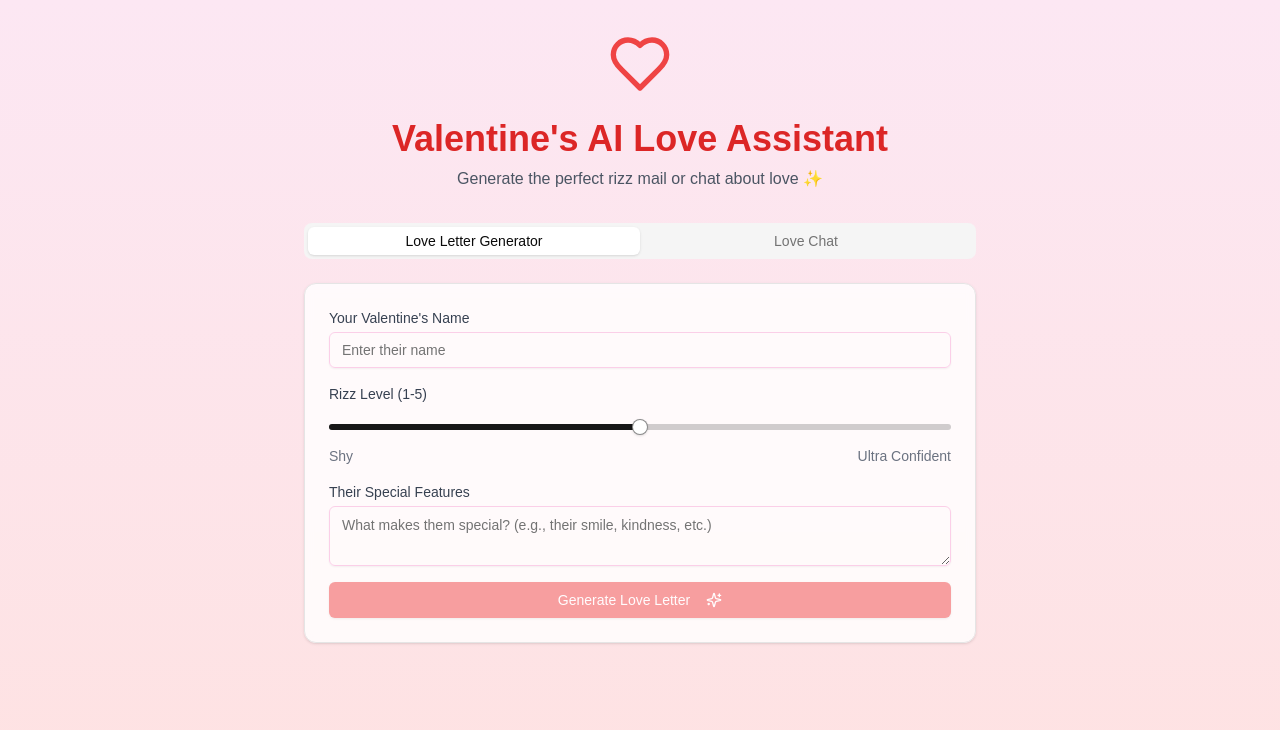
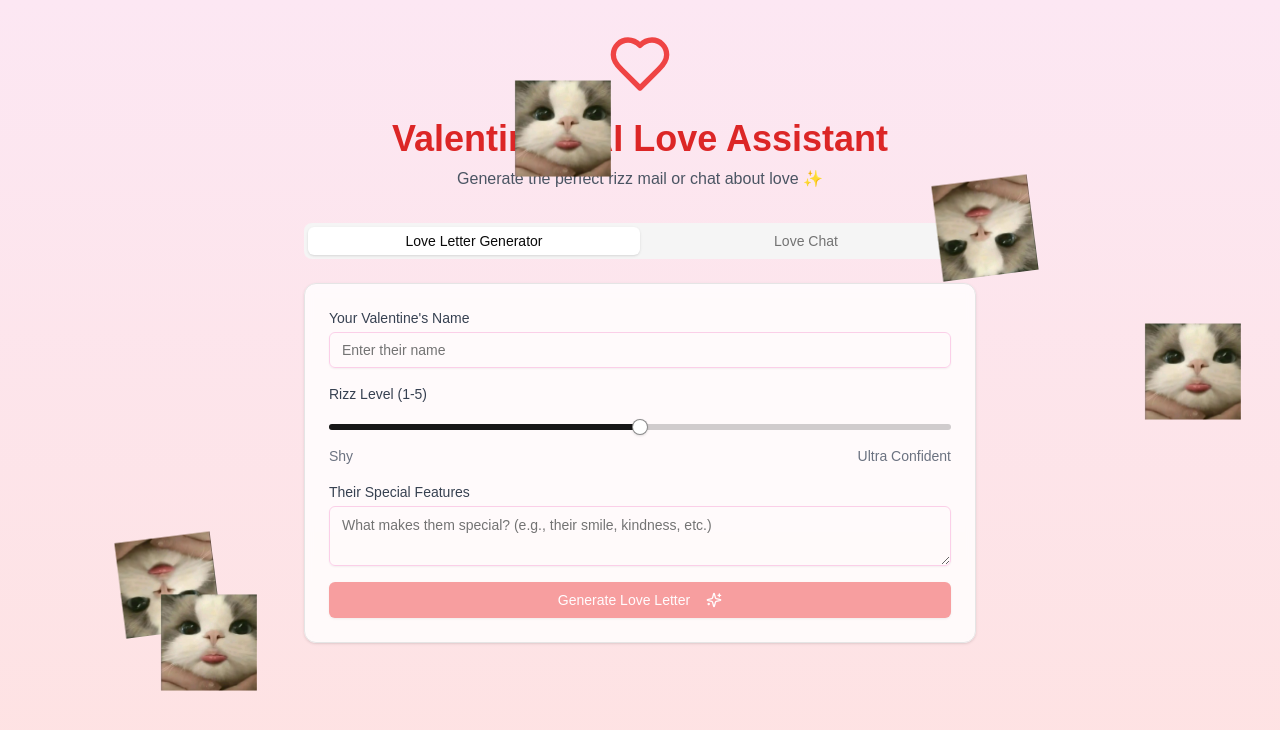
Before and after one commit to krishnanunnismenon/mysogynyvalentine, a Next.js app: page /rizz-mail in a window 1280 px wide. Shown: the top 730 px of the page. Built offline with nearby package versions, Linux system fonts and the light colour scheme.

Commit message:
added images

```diff
--- a/app/page.tsx
+++ b/app/page.tsx
@@ -10,6 +10,14 @@ export default function Home() {
         Created for
         <span className="text-orange-500"> Ettayi&apos;s</span> All over the world
       </h1>
+
+      <div className="flex justify-center mb-6">
+        <img
+          src="pookie2.jpg"
+          alt="pookie"
+          className="w-32 md:w-48 rounded-full shadow-lg animate-bounce"
+        />
+      </div>
 
       <div className="grid grid-cols-1  gap-4 max-w-2xl w-full">
         <FeatureButton href="/rizz-me" text="Rizz Me" />
--- a/app/rizz-mail/page.tsx
+++ b/app/rizz-mail/page.tsx
@@ -116,6 +116,25 @@ export default function Home() {
 
   return (
     <div className="min-h-screen bg-gradient-to-b from-pink-100 to-red-100 dark:from-pink-950 dark:to-red-950">
+        <div className="relative">
+    {Array.from({ length: 5 }).map((_, index) => (
+      <motion.img
+        key={index}
+        src="/pookie3.jpg"
+        alt="Pookie"
+        className={`absolute w-16 h-16 md:w-24 md:h-24
+          ${index % 2 === 0 ? "animate-bounce" : "animate-spin"}`
+        }
+        style={{
+          top: `${Math.random() * 80}vh`,
+          left: `${Math.random() * 90}vw`,
+        }}
+        initial={{ opacity: 0, scale: 0.5 }}
+        animate={{ opacity: 1, scale: 1 }}
+        transition={{ duration: 1.5, ease: "easeOut" }}
+      />
+    ))}
+  </div>
       <motion.div
         initial={{ opacity: 0, y: 20 }}
         animate={{ opacity: 1, y: 0 }}
```
Also changed, not shown: app/rizz-meter/page.tsx (indentation only), public/pookie2.jpg (added), public/pookie3.jpg (added).
